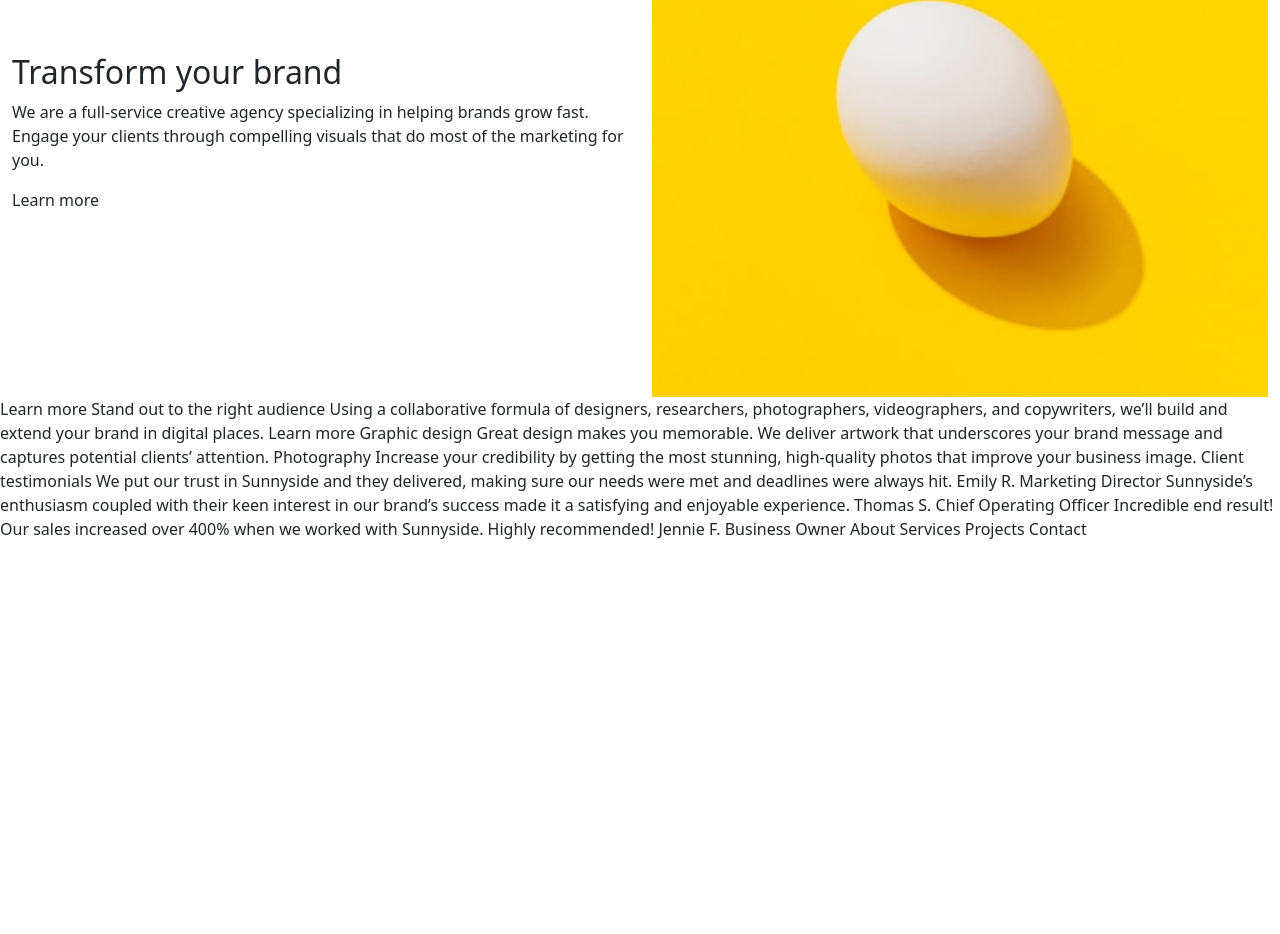
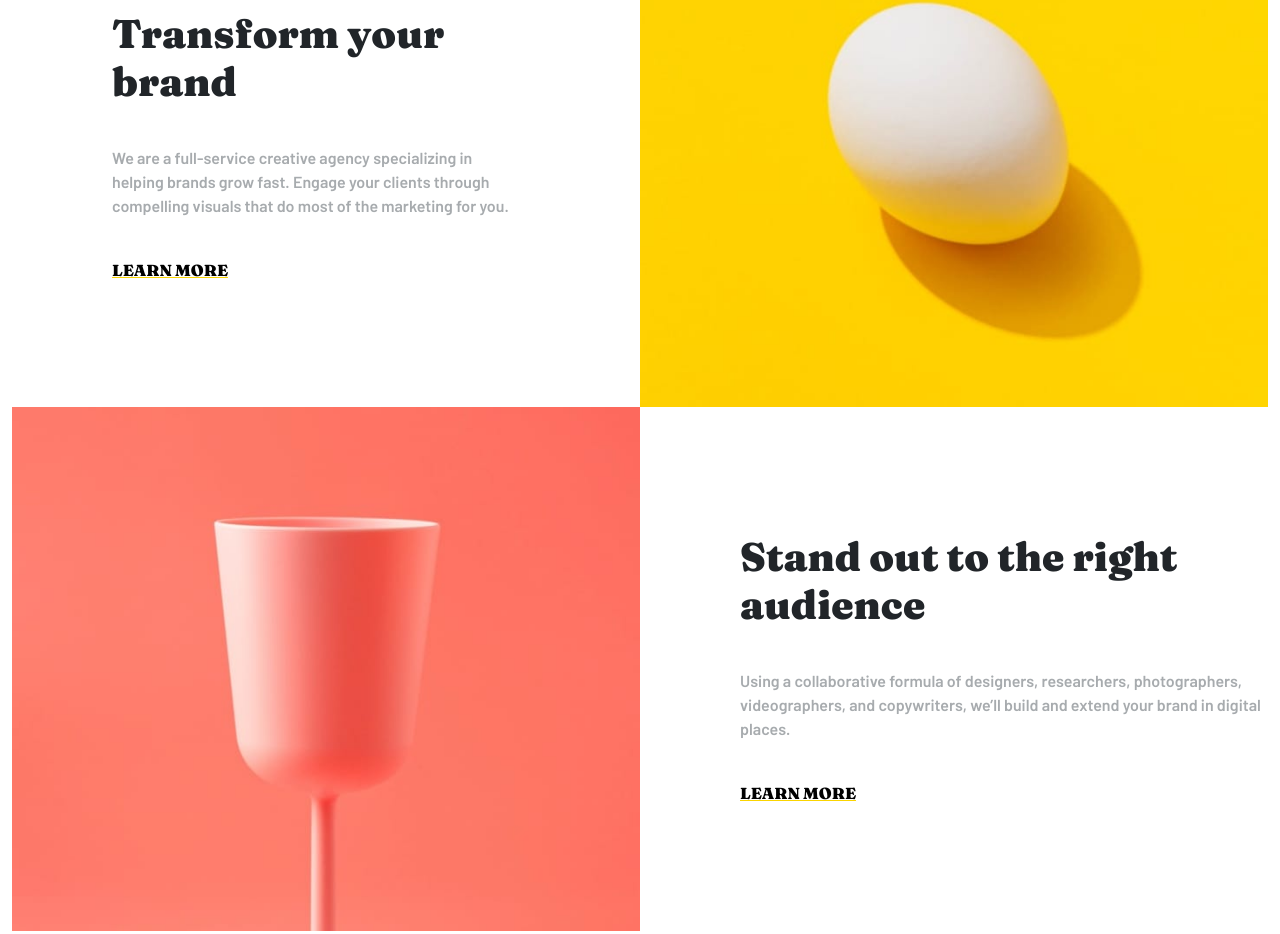
Before and after one commit to mahedee007/sunnyside-agency, a plain HTML site: page index.html in a window 1280 px wide. Shown: the part 916-1850 px from the top of the page. Before the commit the page ends 1457 px from the top, so only its background shows below. Drawn offline with nearby package versions, Linux system fonts and the light colour scheme.

Commit message:
another section added

```diff
--- /dev/null
+++ b/css/responsive-style.css
@@ -0,0 +1,9 @@
+@import url('https://fonts.googleapis.com/css2?family=Barlow:wght@600&family=Fraunces:wght@700;900&display=swap');
+body{
+    margin: 0;
+    padding: 0;
+    box-sizing: border-box;
+}
+@media screen {
+
+}
--- a/css/style.css
+++ b/css/style.css
@@ -36,3 +36,26 @@ header{
 .hero-title img{
     margin-top: 120px;
 }
+.trasform-sec{
+    padding-left: 100px;
+}
+.trasform-sec h2{
+    font-family: 'Fraunces', serif;
+    font-size: 2.5rem;
+    font-weight: 900;
+    margin-bottom:40px;
+}
+.trasform-sec p{
+    font-family: 'Barlow', sans-serif;
+    color: hsl(210, 4%, 67%);
+    margin-bottom: 40px;
+}
+.trasform-sec a{
+    text-decoration-color: hsl(51, 100%, 49%) ;
+    color: black;
+    font-family: 'Fraunces', serif;
+    font-weight: 900;
+    text-transform: uppercase;
+
+
+}
--- a/index.html
+++ b/index.html
@@ -13,6 +13,8 @@
   <link rel="stylesheet" href="https://cdn.jsdelivr.net/npm/bootstrap@5.3.0/dist/css/bootstrap.min.css">
   <!-- CSS Stylesheet -->
   <link rel="stylesheet" href="css/style.css">
+  <!-- Mobile Device responsive CSS -->
+  <link rel="stylesheet" href="css/responsive-style.css">
 
 </head>
 <body>
@@ -56,15 +58,28 @@
 
   <Main>
     <section class="container-fluid text-md-center text-lg-start text-center ">
-      <div class="row justify-content-center align-items-center flex-lg-row flex-sm-column-reverse flex-column-reverse">
-        <div class="col col-lg-6 col-md-12 col-reverse  ">
-          <h2>Transform your brand</h2>
-          <p>We are a full-service creative agency specializing in helping brands grow fast.
-            Engage your clients through compelling visuals that do most of the marketing for you.</p>
-            <p>Learn more</p>
+      <div class="row justify-content-center align-items-center flex-lg-row flex-sm-column-reverse flex-column-reverse gx-0">
+        <div class="col col-lg-6 col-md-12 trasform-sec ">
+          <h2>Transform your <br>brand</h2>
+          <p>We are a full-service creative agency specializing in <br> helping brands grow fast.
+            Engage your clients through <br> compelling visuals that do most of the marketing for you.</p>
+            <a href="">Learn more</a>
         </div>
         <div class="col col-lg-6 col-md-12 ">
           <img class="img-fluid" src="./images/desktop/image-transform.jpg" alt="">
+        </div>
+      </div>
+    </section>
+    <section class="container-fluid text-md-center text-lg-start text-center ">
+      <div class="row justify-content-center align-items-center flex-lg-row flex-sm-column flex-column gx-0">
+
+        <div class="col col-lg-6 col-md-12 ">
+          <img class="img-fluid" src="./images/desktop/image-stand-out.jpg" alt="">
+        </div>
+        <div class="col col-lg-6 col-md-12 trasform-sec">
+          <h2>Stand out to the right audience</h2>
+          <p>Using a collaborative formula of designers, researchers, photographers, videographers, and copywriters, we’ll build and extend your brand in digital places. </p>
+            <a href="">Learn more</a>
         </div>
       </div>
     </section>
@@ -79,9 +94,9 @@
 
 
 
-  Learn more
 
-  Stand out to the right audience
+
+
 
   Using a collaborative formula of designers, researchers, photographers, videographers, and copywriters, we’ll build and extend your brand in digital places.
 
```
